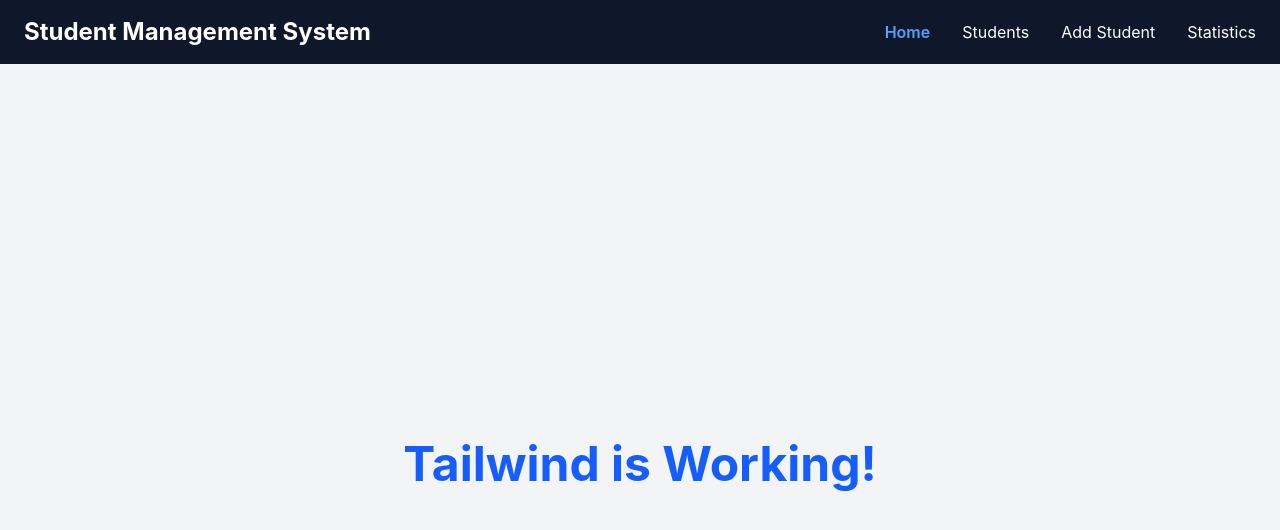
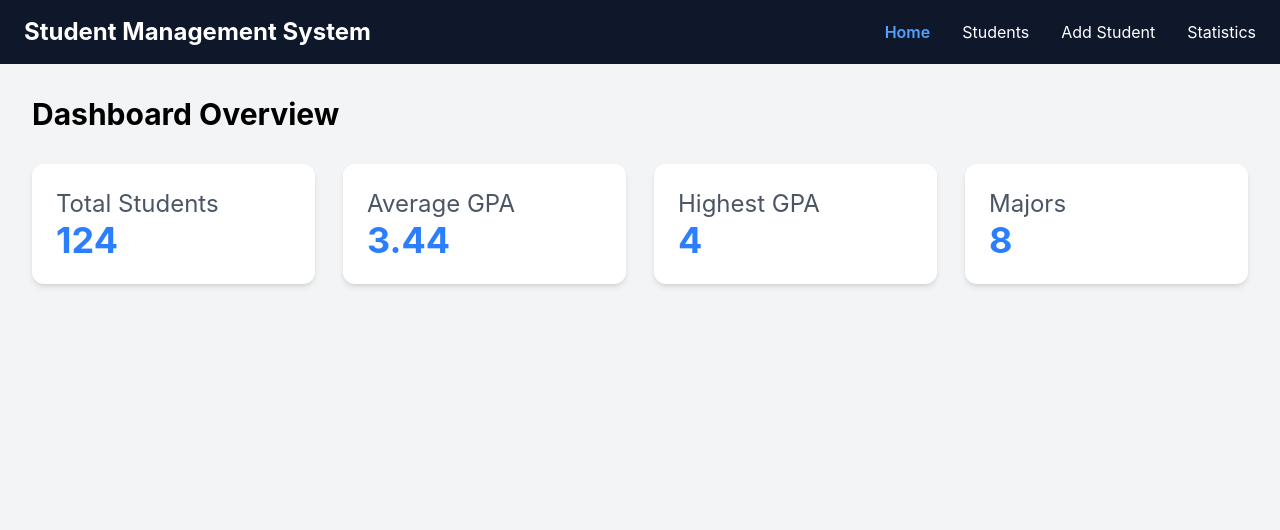
Before and after one commit to aryalankit121/Student-Management-System, a React app in the folder frontend/: page / in a window 1280 px wide. Shown: the top 530 px of the page. Built offline with nearby package versions, Linux system fonts and the light colour scheme; the HTML template or start-up script is replaced by a standard one.

Commit message:
Build dashboard with reusable StatCard components

```diff
--- /dev/null
+++ b/frontend/src/components/dashboard/StatCard.jsx
@@ -0,0 +1,10 @@
+function StatCard(props) {
+    return (
+        <div className="flex-1 rounded-xl bg-white p-6 shadow-md">
+            <h2 className="text-gray-600 text-2xl">{props.title}</h2>
+            <p className="text-4xl font-bold text-blue-500">{props.value}</p>
+        </div>
+    );
+}
+
+export default StatCard;
--- a/frontend/src/components/layout/Sidebar.jsx
+++ b/frontend/src/components/layout/Sidebar.jsx
@@ -0,0 +1,15 @@
+//This is just democode....
+
+import { useState } from "react";
+
+export default function StateDemo() {
+    const [num, setNum] = useState(0);
+    <button onClick={() => setNum(num+1)}>
+        Increase
+    </button>
+    return (
+        <div>
+            <p>{num}</p>
+        </div>
+    );
+}
--- a/frontend/src/pages/Dashboard.jsx
+++ b/frontend/src/pages/Dashboard.jsx
@@ -1,9 +1,28 @@
+import StatCard from "../components/dashboard/StatCard";
+
 export default function Dashboard() {
+    const stats = [
+        { title: "Total Students", value: 124 },
+        { title: "Average GPA", value: 3.44 },
+        { title: "Highest GPA", value: 4.0 },
+        { title: "Majors", value: 8 }
+    ];
+
     return (
-        <div className="flex h-screen items-center justify-center bg-gray-100">
-        <h1 className="text-5xl font-bold text-blue-600">
-            Tailwind is Working!
-        </h1>
+        <div className="min-h-screen bg-gray-100 p-8">
+            <h1 className="text-3xl font-bold mb-8">
+                Dashboard Overview
+            </h1>
+
+            <div className="flex gap-7">
+                {stats.map((stat) => (
+                    <StatCard
+                        key={stat.title}
+                        title={stat.title}
+                        value={stat.value}
+                    />
+                ))}
+            </div>
         </div>
     );
 }
```
